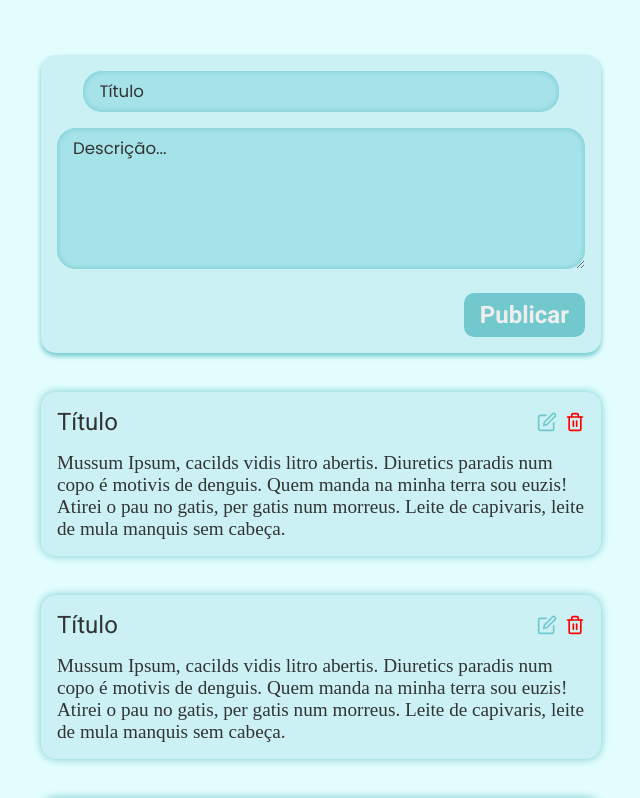
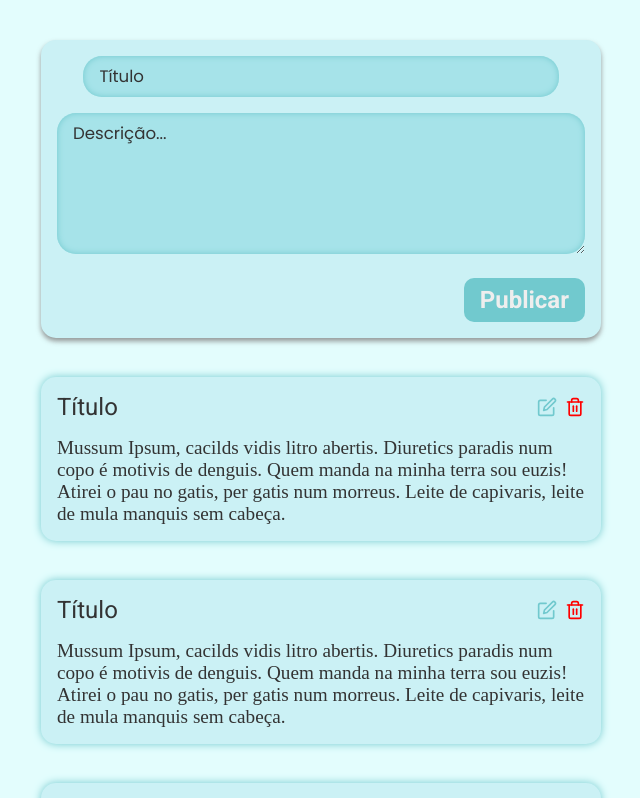
Before and after one commit to JuniorAlvess/posts-with-api-laravel, a React (Create React App) app in the folder frontend/: page /home in a window 1280 px wide. Shown: the top 798 px of the page, without its empty margins (319-959 px from the left). Built offline with nearby package versions, Linux system fonts and the light colour scheme.

Commit message:
Shadow of box was changed.

```diff
--- a/frontend/src/components/FormPosts/style.module.scss
+++ b/frontend/src/components/FormPosts/style.module.scss
@@ -3,7 +3,7 @@
 
     width: clamp(22rem, 70vw, 35rem);
 
-    margin: 2.437rem auto;
+    margin: 1.5rem auto;
 
     display: flex;
     flex-direction: column;
@@ -13,7 +13,8 @@
     padding: 1rem;
 
     border-radius: .9375rem;
-    box-shadow: 0 .2em .3em #71C9CE;
+    // box-shadow: 0 .2em .3em #71C9CE;
+    box-shadow: 0 .2em .3em rgba(129, 127, 127, 0.801);
 
     input, textarea {
         background: var(--backgroundColorInput);
```
